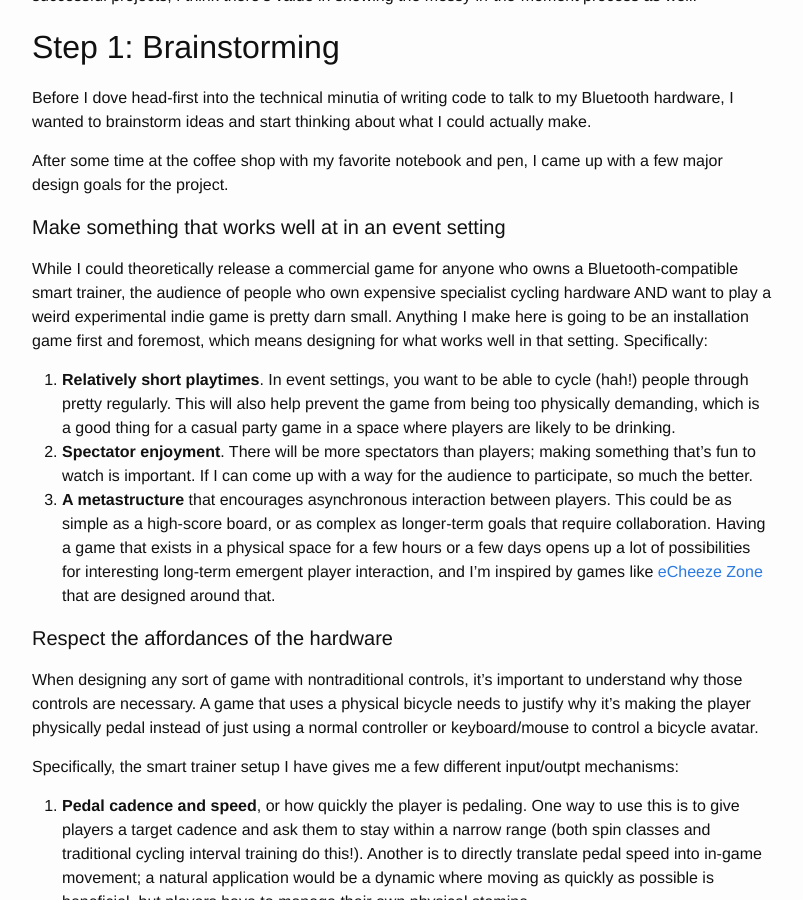
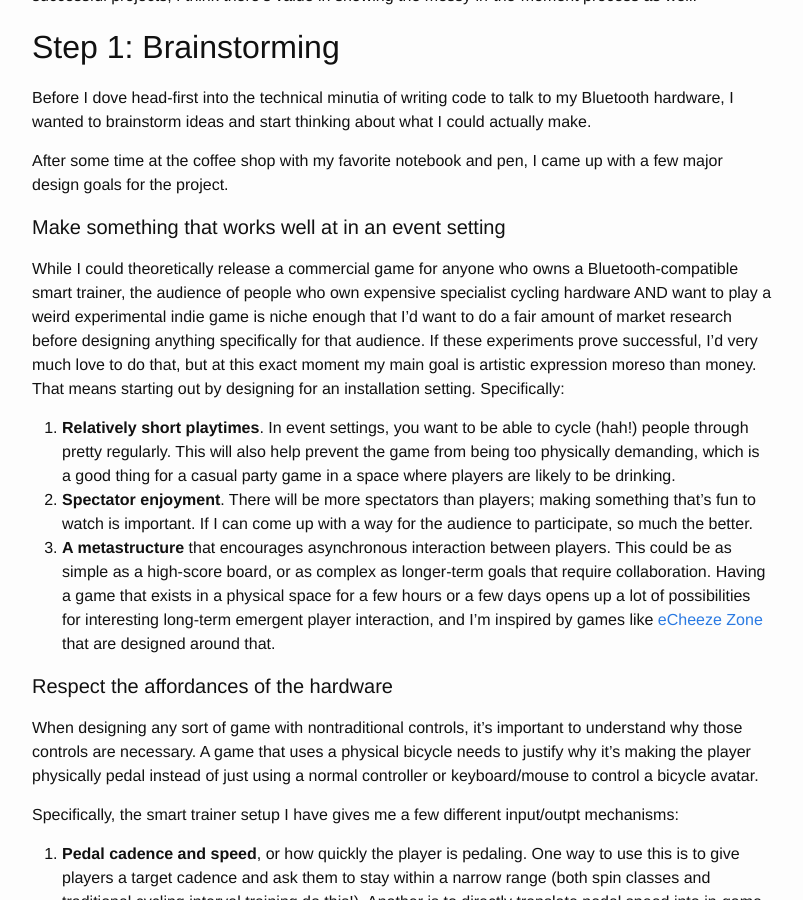
Before and after one commit to lazerwalker/blog, a Jekyll site: the page built from _posts/2019-02-05-bike-game-part-1.md, in a window 1280 px wide and 900 px high, scrolled down 1238 px. Shown: the whole window, without its empty margins (238-1041 px from the left). Built offline with Jekyll 4.4.1, drawn with Linux system fonts in a browser that asks for light colours.

Commit message:
Update commercializability paragraph

```diff
--- a/_posts/2019-02-05-bike-game-part-1.md
+++ b/_posts/2019-02-05-bike-game-part-1.md
@@ -32,7 +32,7 @@ After some time at the coffee shop with my favorite notebook and pen, I came up
 
 #### Make something that works well at in an event setting
 
-While I could theoretically release a commercial game for anyone who owns a Bluetooth-compatible smart trainer, the audience of people who own expensive specialist cycling hardware AND want to play a weird experimental indie game is pretty darn small. Anything I make here is going to be an installation game first and foremost, which means designing for what works well in that setting. Specifically:
+While I could theoretically release a commercial game for anyone who owns a Bluetooth-compatible smart trainer, the audience of people who own expensive specialist cycling hardware AND want to play a weird experimental indie game is niche enough that I'd want to do a fair amount of market research before designing anything specifically for that audience. If these experiments prove successful, I'd very much love to do that, but at this exact moment my main goal is artistic expression moreso than money. That means starting out by designing for an installation setting. Specifically:
 
 1. **Relatively short playtimes**. In event settings, you want to be able to cycle (hah!) people through pretty regularly. This will also help prevent the game from being too physically demanding, which is a good thing for a casual party game in a space where players are likely to be drinking.
 2. **Spectator enjoyment**. There will be more spectators than players; making something that's fun to watch is important. If I can come up with a way for the audience to participate, so much the better.
```
